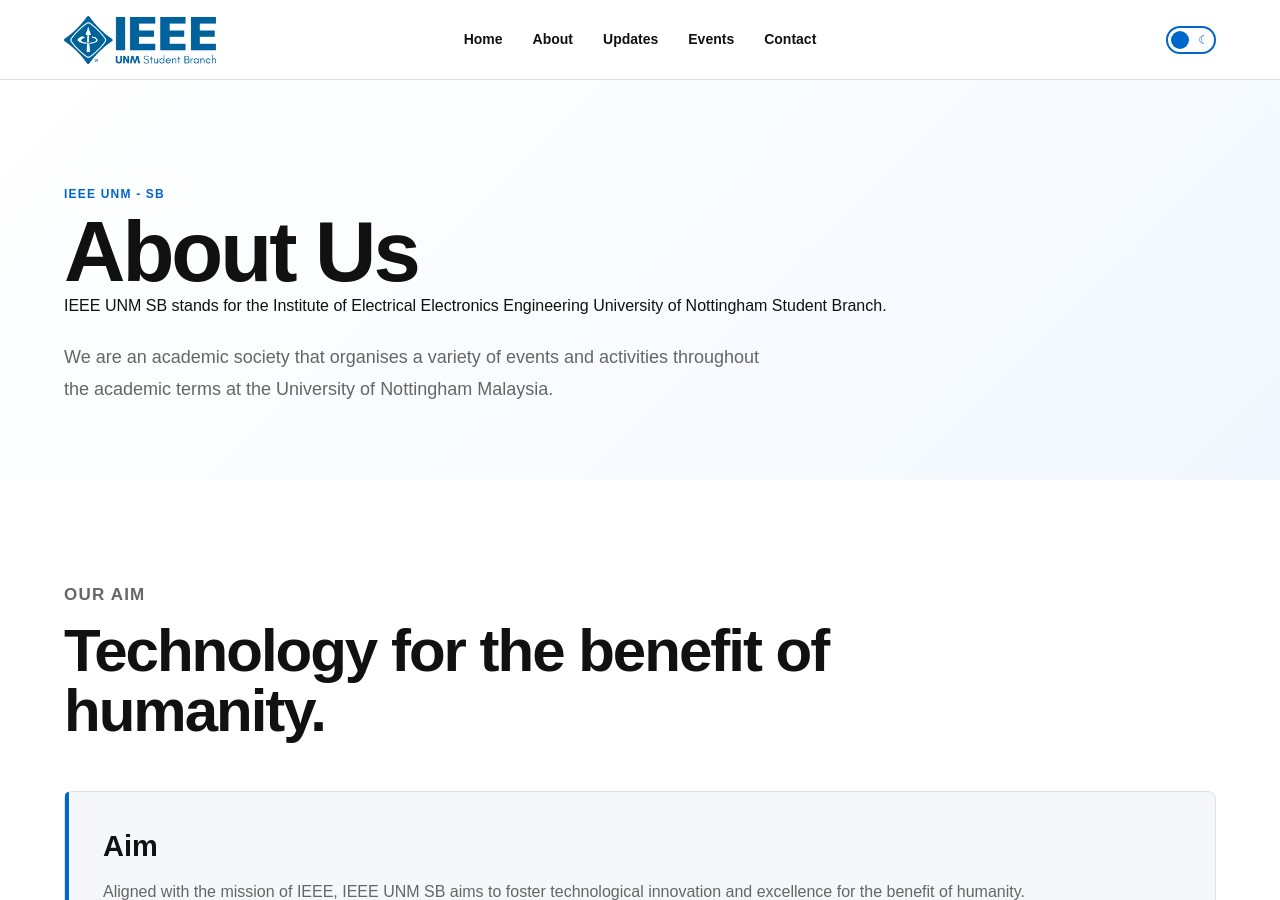
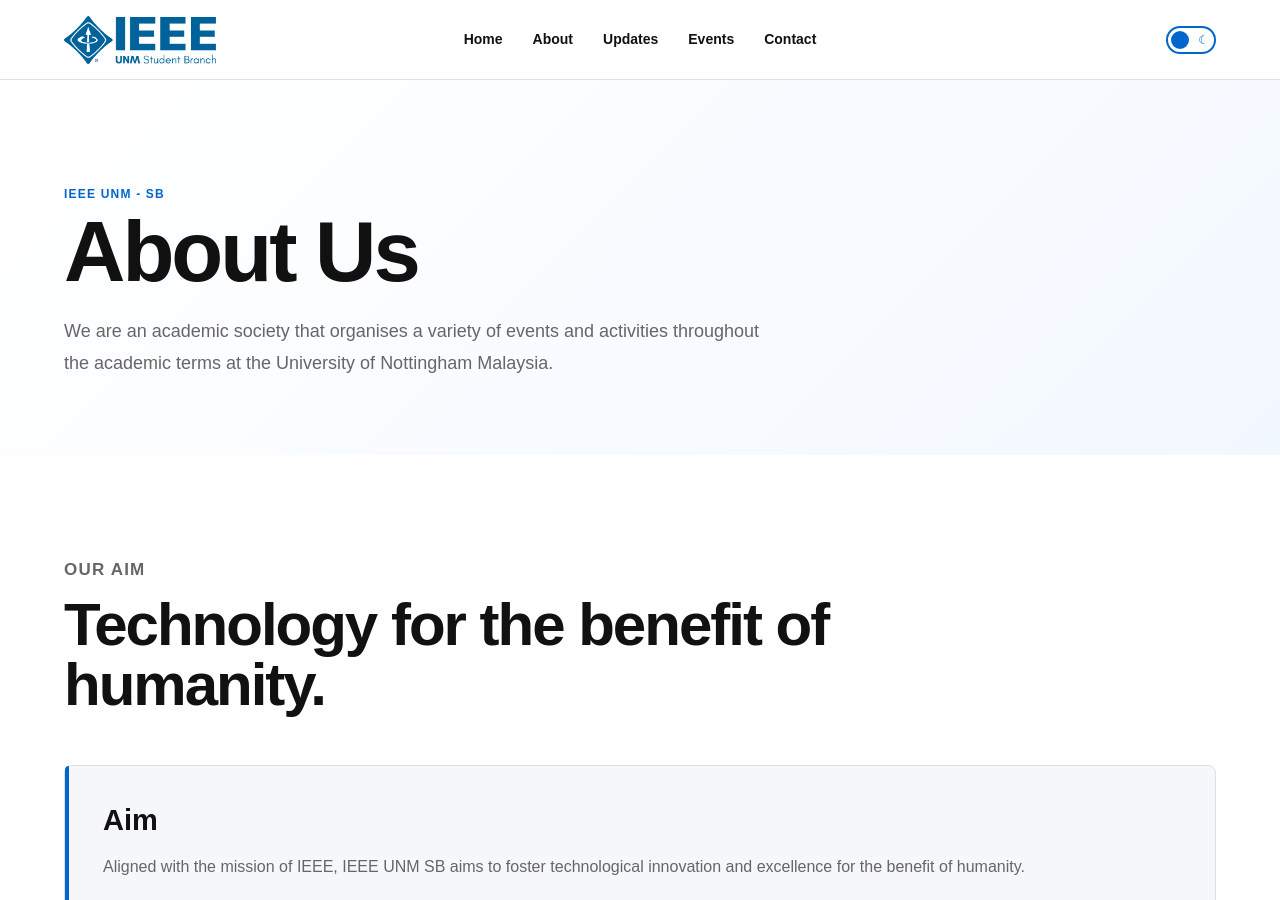
Before and after one commit to Tofu06/IEEE_UNM_websitetest, a Jekyll site: the page built from about.html, in a window 1280 px wide and 900 px high. Built offline with Jekyll 4.4.1, drawn with Linux system fonts in a browser that asks for light colours.

Commit message:
minor changes

```diff
--- a/about.html
+++ b/about.html
@@ -9,12 +9,6 @@
         <p class="eyebrow">IEEE UNM - SB</p>
 
         <h1>About Us</h1>
-
-            <p>
-                IEEE UNM SB stands for the Institute of Electrical
-                Electronics Engineering University of Nottingham
-                Student Branch.
-            </p>
 
             <p>
                 We are an academic society that organises a variety
```
